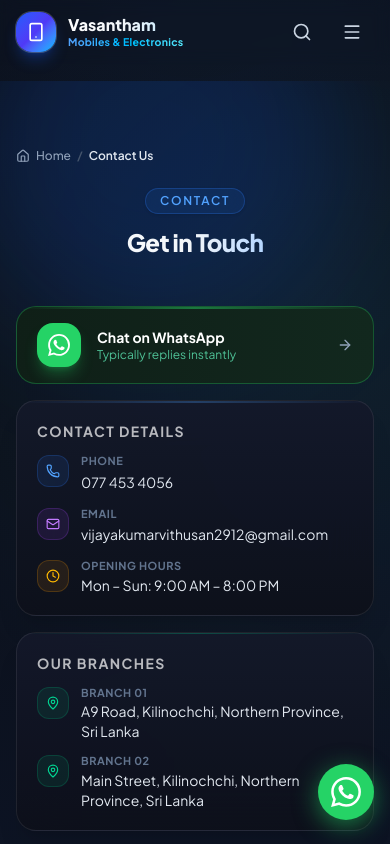
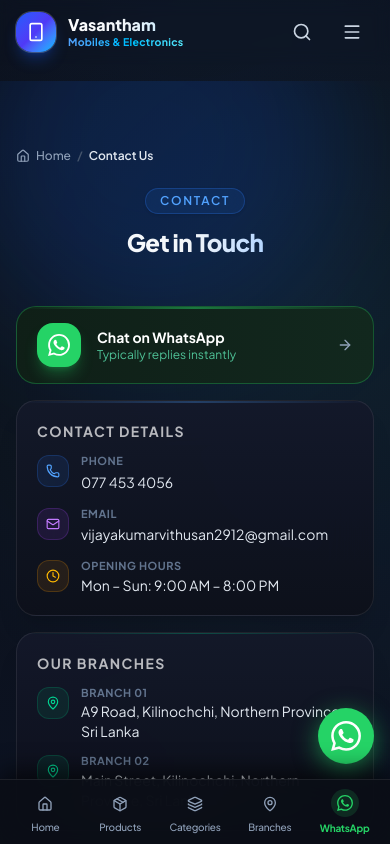
Before and after one commit to VTN02/Mobile, a React (Vite) app: page /contact in a window 390 px wide. Shown: the top 844 px of the page. Built offline with nearby package versions, Linux system fonts and the light colour scheme.

Commit message:
perf: optimize smoothness, touch response, and mobile navigation across the complete website

```diff
--- a/src/components/FloatingWhatsApp.tsx
+++ b/src/components/FloatingWhatsApp.tsx
@@ -113,7 +113,7 @@
       {!isSearchActive && (
         <div
           ref={panelRef}
-          className="fixed right-4 bottom-6 z-40 flex flex-col items-end gap-3 sm:right-6 sm:bottom-6"
+          className="fixed right-4 bottom-20 z-40 flex flex-col items-end gap-3 sm:right-6 sm:bottom-6"
         >
           {/* ── Greeting bubbles ── */}
           <AnimatePresence>
--- a/src/routes/__root.tsx
+++ b/src/routes/__root.tsx
@@ -15,6 +15,7 @@
 import { Navbar } from "@/components/Navbar";
 import { Footer } from "@/components/Footer";
 import { FloatingWhatsApp } from "@/components/FloatingWhatsApp";
+import { MobileBottomNav } from "@/components/MobileBottomNav";
 
 function NotFoundComponent() {
   return (
@@ -121,12 +122,13 @@
 
       <div className="flex min-h-screen flex-col">
         <Navbar />
-        <main id="main-content" tabIndex={-1} className="flex-1 outline-none">
+        <main id="main-content" tabIndex={-1} className="flex-1 outline-none pb-16 md:pb-0">
           {/* Required: nested routes render here. Removing <Outlet /> breaks all child routes. */}
           <Outlet />
         </main>
         <Footer />
         <FloatingWhatsApp />
+        <MobileBottomNav />
       </div>
     </QueryClientProvider>
   );
--- a/src/styles.css
+++ b/src/styles.css
@@ -117,12 +117,17 @@
 @layer base {
   * {
     border-color: var(--color-border);
+    -webkit-tap-highlight-color: transparent;
   }
 
   html {
     scroll-behavior: smooth;
     -webkit-text-size-adjust: 100%;
     color-scheme: dark;
+  }
+
+  button, a, input, select, textarea {
+    touch-action: manipulation;
   }
 
   body {
```
